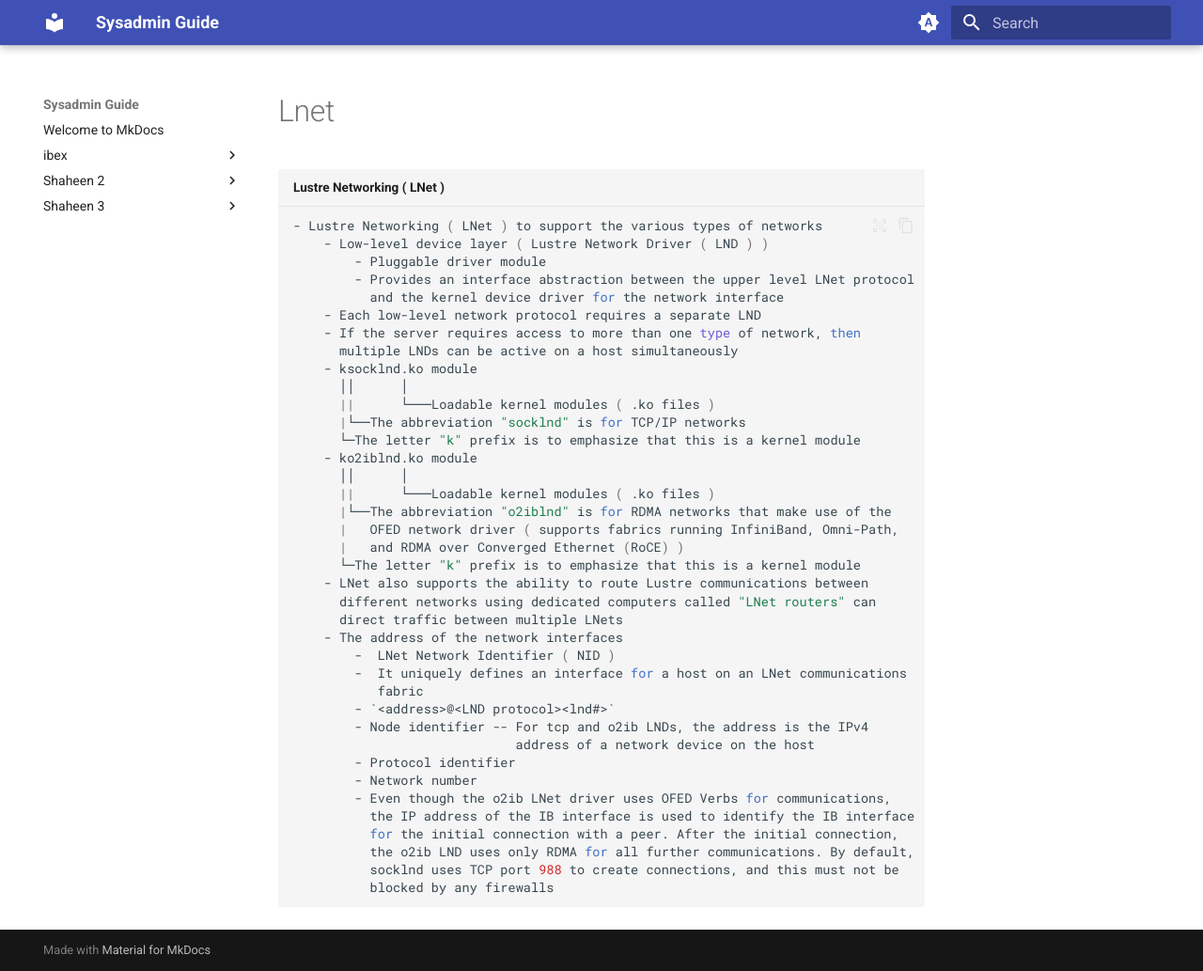
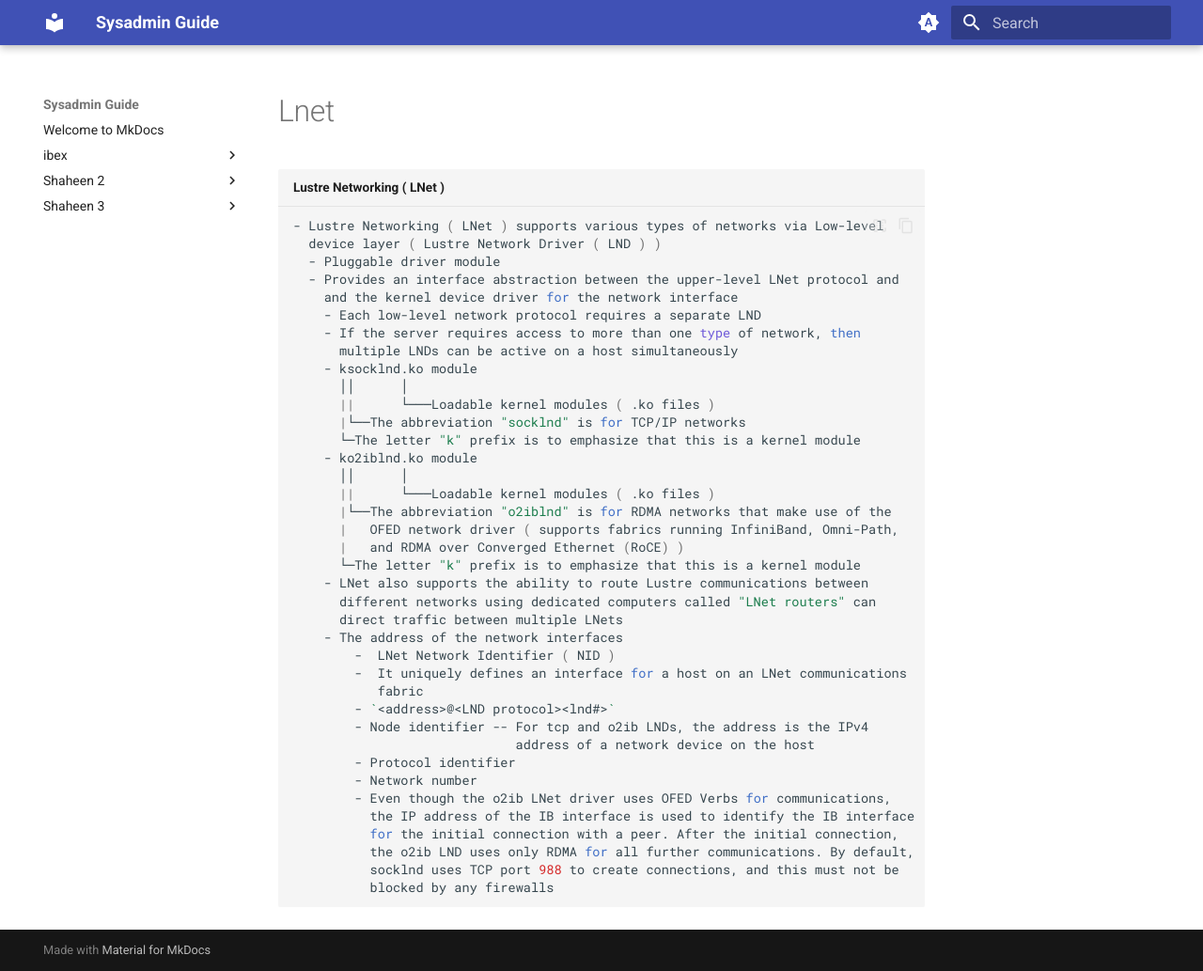
Before and after one commit to farhanma/hpe, an MkDocs documentation site: the page built from docs/lnet.md, in a window 1280 px wide and 1033 px high. Shown: the whole window at 94% size. Built offline with MkDocs 1.6.1 and Material for MkDocs 9.7.7, drawn with Linux system fonts in a browser that asks for light colours.

Commit message:
add new docs

````diff
--- a/docs/lnet.md
+++ b/docs/lnet.md
@@ -1,9 +1,9 @@
 ```sh title="Lustre Networking ( LNet )"
-- Lustre Networking ( LNet ) to support the various types of networks
-    - Low-level device layer ( Lustre Network Driver ( LND ) )
-        - Pluggable driver module
-        - Provides an interface abstraction between the upper level LNet protocol
-          and the kernel device driver for the network interface
+- Lustre Networking ( LNet ) supports various types of networks via Low-level
+  device layer ( Lustre Network Driver ( LND ) )
+  - Pluggable driver module
+  - Provides an interface abstraction between the upper-level LNet protocol and
+    and the kernel device driver for the network interface
     - Each low-level network protocol requires a separate LND
     - If the server requires access to more than one type of network, then
       multiple LNDs can be active on a host simultaneously
````
